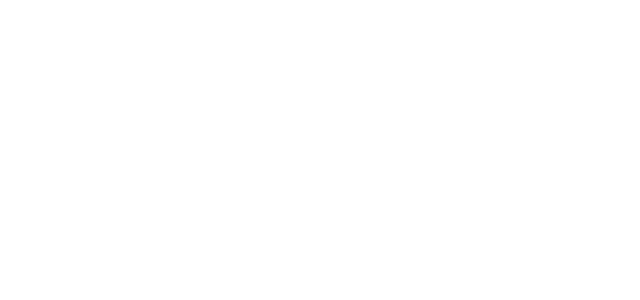
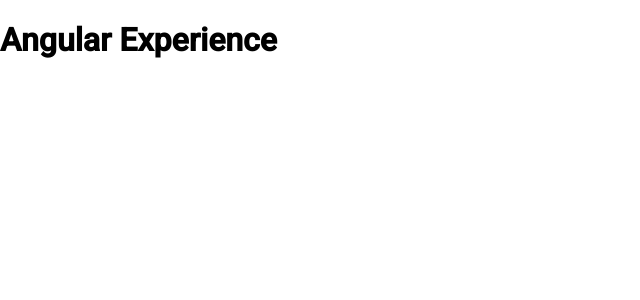
Before and after one commit to Abutayar/Angular-experience, an Angular app: page / in a window 1280 px wide. Shown: the top 300 px of the page, without its empty margins (0-640 px from the left). Built offline with nearby package versions, Linux system fonts and the light colour scheme.

Commit message:
initial changes

```diff
--- a/src/app/app.component.html
+++ b/src/app/app.component.html
@@ -1 +1,2 @@
+<h1>{{title}}</h1>
 <router-outlet />
--- a/src/app/app.component.ts
+++ b/src/app/app.component.ts
@@ -8,5 +8,5 @@
   styleUrl: './app.component.scss'
 })
 export class AppComponent {
-  title = 'angular-experience';
+  title = 'Angular Experience';
 }
--- a/src/index.html
+++ b/src/index.html
@@ -2,7 +2,7 @@
 <html lang="en">
 <head>
   <meta charset="utf-8">
-  <title>AngularExperience</title>
+  <title>Angular Experience</title>
   <base href="/">
   <meta name="viewport" content="width=device-width, initial-scale=1">
   <link rel="icon" type="image/x-icon" href="favicon.ico">
```
Also changed, not shown: 1 other file (tests, documents, lock files or other folders).
